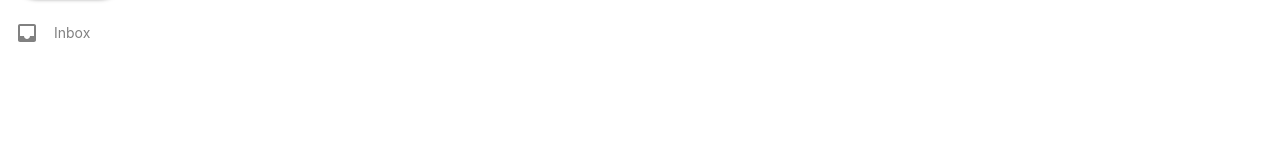
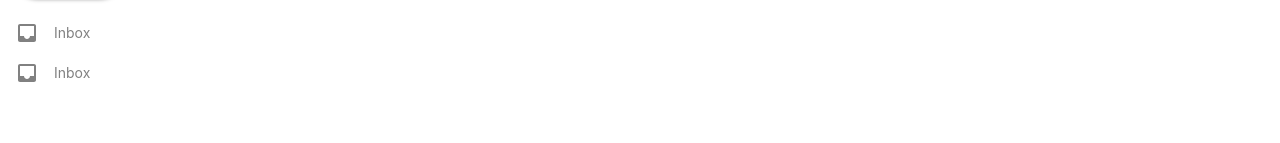
Before and after one commit to Supakornn/gmail-clone, a React (Create React App) app: page / in a window 1280 px wide. Shown: the part 153-296 px from the top of the page. Built offline with nearby package versions, Linux system fonts and the light colour scheme.

Commit message:
initial commit

```diff
--- a/src/components/SidebarOption.jsx
+++ b/src/components/SidebarOption.jsx
@@ -13,7 +13,10 @@ const SidebarOptionContainer = styled.div`
 
   :hover,
   :hover > p,
-  :hover > h3 {
+  :hover > h3,
+  .sidebar__active,
+  .sidebar__active > p,
+  .sidebar__active > h3 {
     background-color: #fcecec;
     color: #c04b37;
     font-weight: 800 !important;
@@ -35,14 +38,18 @@ const SidebarOptionContainer = styled.div`
     font-weight: 300;
   }
 
+  .sidebar__active > p {
+    display: inline !important;
+  }
+
   :hover > p {
     display: inline;
   }
 `;
 
-const SidebarOption = ({ Icon, title, number }) => {
+const SidebarOption = ({ Icon, title, number, selected }) => {
   return (
-    <SidebarOptionContainer>
+    <SidebarOptionContainer className={selected && "sidebar__active"}>
       <Icon />
       <h3>{title}</h3>
       <p>{number}</p>
--- a/src/layouts/Sidebar.jsx
+++ b/src/layouts/Sidebar.jsx
@@ -24,6 +24,7 @@ const Sidebar = () => {
       <Button startIcon={<AddIcon fontSize="large" />} className="sidebar__compose">
         compose
       </Button>
+      <SidebarOption Icon={InboxIcon} title="Inbox" number={54} selected={true} />
       <SidebarOption Icon={InboxIcon} title="Inbox" number={54} />
     </SidebarContainer>
   );
```
